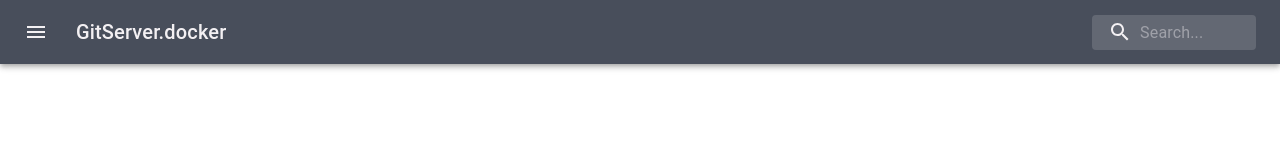
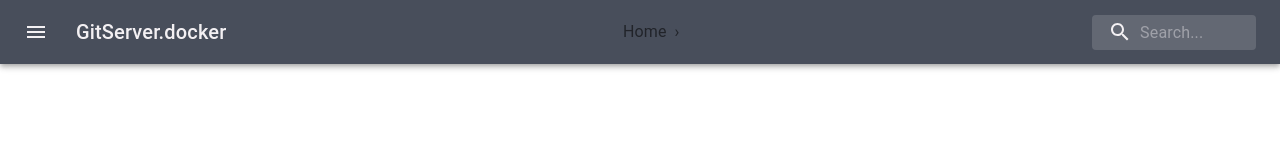
Before and after one commit to Ciaxur/GitServer.docker, a React (Create React App) app in the folder Client/git-web/: page / in a window 1280 px wide. Shown: the top 160 px of the page. Built offline with nearby package versions, Linux system fonts and the light colour scheme.

Commit message:
📦 Add Breadcrumbs & Menu Routes
`WIP`: Get Breadcrumbs to update on Menu Selection

```diff
--- a/Client/git-web/src/App.tsx
+++ b/Client/git-web/src/App.tsx
@@ -1,4 +1,8 @@
 import React from 'react';
+import {
+  BrowserRouter as Router,
+  Switch, Route,
+} from 'react-router-dom';
 import './Styles/App.css';
 
 // Material UI Imports
@@ -7,7 +11,7 @@ import {
 } from '@material-ui/core';
 
 // Component Imports
-import HeaderMenu from './Components/HeaderMenu';
+import HeaderMenu from './Components/HeaderMenu/HeaderMenu';
 import MainDrawer from './Components/MainDrawer';
 
 const useStyles = makeStyles({
@@ -27,7 +31,9 @@ function App() {
   // Callbacks
   const onMenuToggle = () => setDrawerOpen(!isDrawerOpen);
 
+
   return (
+    <Router>
       <div className={ styles.container }>
         <MainDrawer
           isOpen={isDrawerOpen}
@@ -35,13 +41,17 @@ function App() {
         />
         <HeaderMenu onMenuToggle={onMenuToggle} />
 
+        {/* React Router */}
+        <Switch>
+          <Route exact path='/'></Route>
+          <Route path='/new-repo'>
+            <h1 style={{ textAlign: 'center' }}>New Repo</h1>
+          </Route>
+        </Switch>
 
-
-
-      {/* TODO: Add Drawer (Mini Collapsable Menu) */}
-      {/* TODO: Add React Router */}
         {/* TODO: Add Footer */}
       </div>
+    </Router>
   );
 }
 
--- a/Client/git-web/src/Components/HeaderMenu.tsx
+++ b/Client/git-web/src/Components/HeaderMenu/HeaderMenu.tsx
@@ -1,15 +1,18 @@
 import React from 'react';
+
 import {
   AppBar,
   Toolbar,
   IconButton,
   Typography,
   InputBase,
-  makeStyles,
-  fade,
+  makeStyles, fade,
 } from '@material-ui/core';
 import { MenuOutlined, SearchOutlined } from '@material-ui/icons';
-import { ColorPalette } from '../Styles';
+
+// Style & Component Imports
+import { ColorPalette } from '../../Styles';
+import URLRouteBreadcrumb from './URLRouteBreadcrumb';
 
 const useStyles = makeStyles((theme) => ({
   container: {
@@ -69,6 +72,9 @@ const useStyles = makeStyles((theme) => ({
   },
 }));
 
+
+
+
 interface Props {
   onMenuToggle: () => void,
 }
@@ -94,6 +100,8 @@ function HeaderMenu({ onMenuToggle }: Props) {
             GitServer.docker
           </Typography>
 
+          <URLRouteBreadcrumb grow />
+
           <div className={styles.search}>
             <div className={styles.searchIcon}>
               <SearchOutlined />
--- /dev/null
+++ b/Client/git-web/src/Components/HeaderMenu/URLRouteBreadcrumb.tsx
@@ -0,0 +1,55 @@
+import React from 'react';
+import { useHistory } from 'react-router-dom';
+import {
+  Typography,
+  Breadcrumbs, Link,
+  makeStyles,
+} from '@material-ui/core';;
+
+
+const useStyles = makeStyles({
+  link: {
+    cursor: 'pointer',
+  },
+});
+
+
+interface Props {
+  grow?: boolean,
+}
+
+function SeperatedRoute(props: Props) {
+  // Hooks
+  const history = useHistory();
+  const styles = useStyles();
+  const [isFresh, setFresh] = React.useState<boolean>(false);
+
+  const urlPath = React.useMemo(
+    () => history.location.pathname.split('/'),
+    [ history.location.pathname ],
+  );
+
+  // Callbacks
+  const handleClick = () => { console.log('click'); };
+
+  return (
+    <Breadcrumbs separator='›' style={{ flexGrow: props.grow ? 1 : 'unset' }}>
+      <Link className={styles.link} color="inherit" onClick={() => {
+        setFresh(!isFresh);
+        history.push('/');
+      }}>
+        Home
+      </Link>
+
+      {urlPath.slice(1, -1).map((url, index) => (
+        <Link className={styles.link} key={index} color="inherit" onClick={handleClick}>
+          {url}
+        </Link>
+      ))}
+
+      <Typography color="textPrimary">{urlPath.slice(-1)}</Typography>
+    </Breadcrumbs>
+  );
+}
+
+export default SeperatedRoute;
--- a/Client/git-web/src/Components/MainDrawer.tsx
+++ b/Client/git-web/src/Components/MainDrawer.tsx
@@ -1,4 +1,6 @@
 import React from 'react';
+import { useHistory } from 'react-router-dom';
+
 import {
   Drawer, IconButton,
   List, ListItem, ListItemIcon, ListItemText,
@@ -43,6 +45,7 @@ interface Props {
 function MainDrawer({ onMenuToggle, isOpen }: Props) {
   // Hooks
   const styles = useStyles();
+  const history = useHistory();
 
   // Render
   return (
@@ -66,7 +69,7 @@ function MainDrawer({ onMenuToggle, isOpen }: Props) {
       </div>
       <Divider />
       <List>
-        <ListItem button>
+        <ListItem button onClick={() => history.push('/new-repo')}>
           <ListItemIcon> <GitHub /> </ListItemIcon>
           <ListItemText primary='Create New Repo' />
         </ListItem>
```
Also changed, not shown: Client/git-web/package.json (+7 -0 lines), 1 other file (tests, documents, lock files or other folders). Lines whose indentation alone changed are shown as unchanged.
